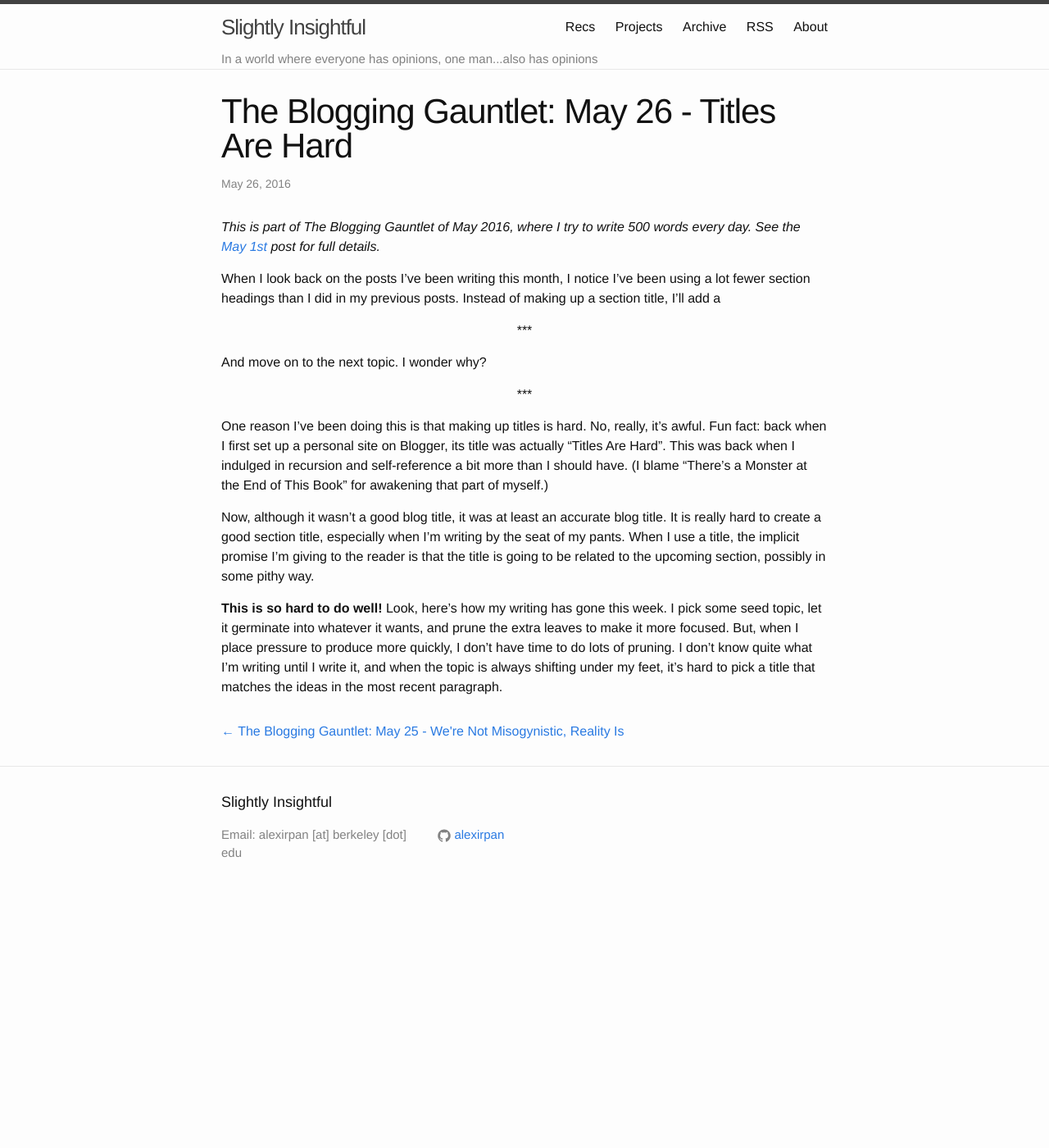
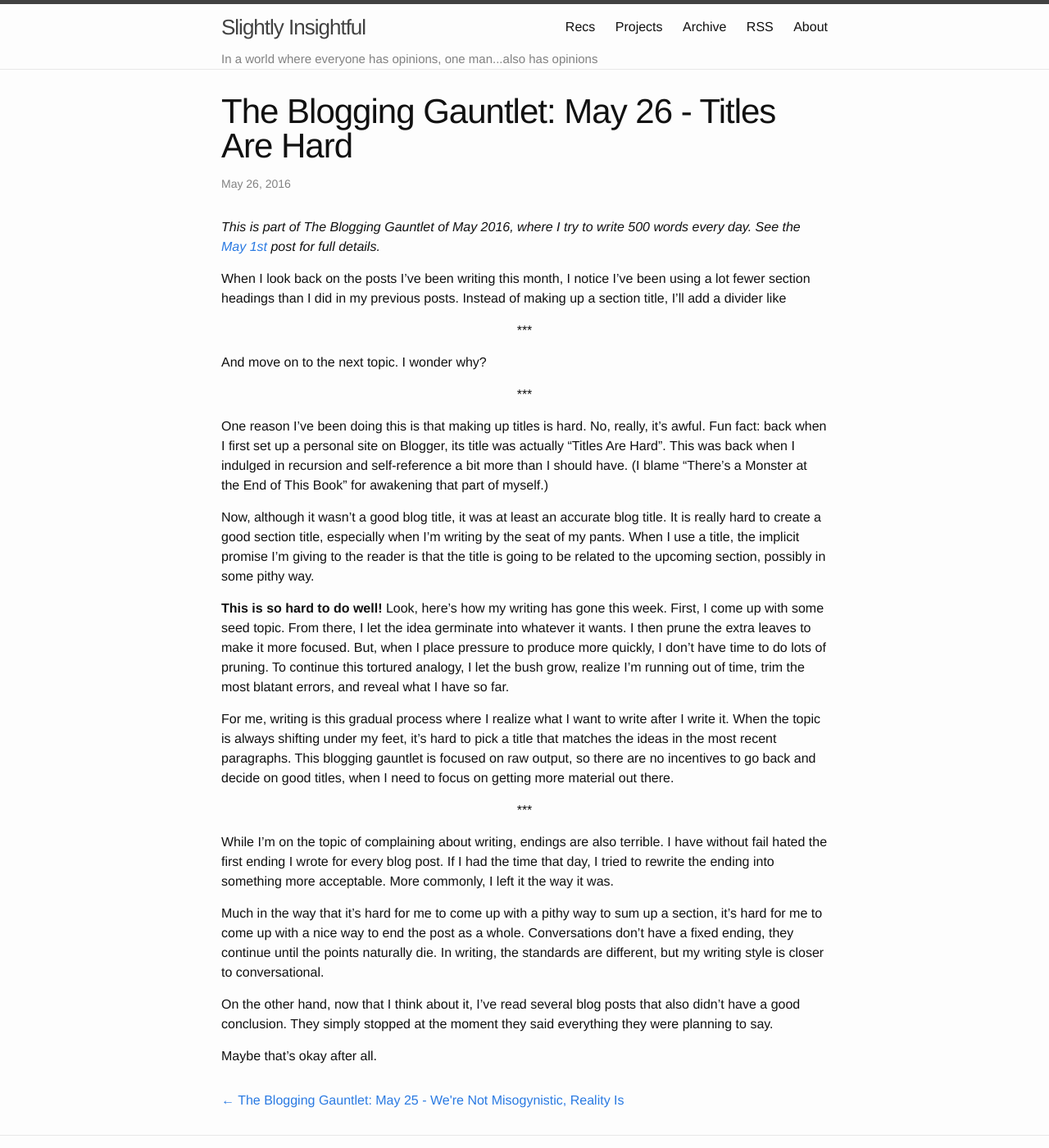
Before and after one commit to alexirpan/alexirpan.github.io, a Jekyll site: the page built from _posts/may2016/2016-05-26-may-26.markdown, in a window 1280 px wide and 1400 px high. Shown: the whole window at 82% size. Built offline with Jekyll 4.4.1, drawn with Linux system fonts in a browser that asks for light colours.

Commit message:
Finished draft, onto quick edits

```diff
--- a/_posts/may2016/2016-05-26-may-26.markdown
+++ b/_posts/may2016/2016-05-26-may-26.markdown
@@ -9,7 +9,7 @@ date:   2016-05-26 01:12:00 -0700
 When I look back on the posts I've been writing this month,
 I notice I've been using a lot fewer section headings than
 I did in my previous posts. Instead of making up a section
-title, I'll add a
+title, I'll add a divider like
 
 \*\*\*
 {: .centered }
@@ -35,9 +35,37 @@ giving to the reader is that the title is going to be related
 to the upcoming section, possibly in some pithy way.
 
 **This is so hard to do well!** Look, here's how my writing has gone
-this week. I pick some seed topic, let it germinate into whatever
-it wants, and prune the extra leaves to make it more focused. But, when
+this week. First, I come up with some seed topic. From there, I
+let the idea germinate into whatever it wants. I then prune the extra leaves
+to make it more focused. But, when
 I place pressure to produce more quickly, I don't have time to do lots
-of pruning. I don't know quite what I'm writing until I write it, and
-when the topic is always shifting under my feet, it's hard to pick a title
-that matches the ideas in the most recent paragraph.
+of pruning. To continue this tortured analogy, I let the bush grow, realize I'm
+running out of time, trim the most blatant errors, and reveal what I have so
+far.
+
+For me, writing is this gradual process where I realize what I want to write
+after I write it.
+When the topic is always shifting under my feet, it's hard to pick a title
+that matches the ideas in the most recent paragraphs. This blogging gauntlet
+is focused on raw output, so there are no incentives to go back and decide
+on good titles, when I need to focus on getting more material out there.
+
+\*\*\*
+{: .centered }
+
+While I'm on the topic of complaining about writing, endings are also terrible.
+I have without fail hated the first ending I wrote for every blog post.
+If I had the time that day, I tried to rewrite the ending into something
+more acceptable. More commonly, I left it the way it was.
+
+Much in the way that it's hard for me to come up with a pithy way to sum
+up a section, it's hard for me to come up with a nice way to end the post
+as a whole. Conversations don't have a fixed ending, they continue until the
+points naturally die. In writing, the standards are different, but my writing
+style is closer to conversational.
+
+On the other hand, now that I think about it, I've read several blog posts
+that also didn't have a good conclusion. They simply stopped at the moment they
+said everything they were planning to say.
+
+Maybe that's okay after all.
```
Also changed, not shown: other parts of _posts/may2016/2016-05-26-may-26.markdown (+1 -1 lines).
